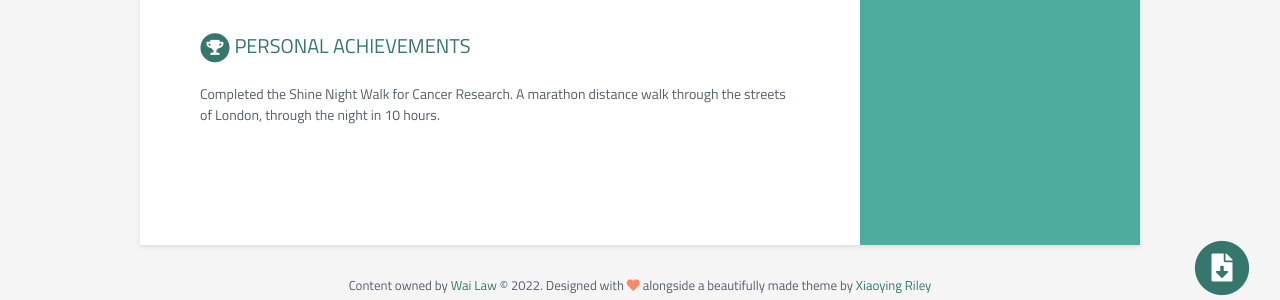
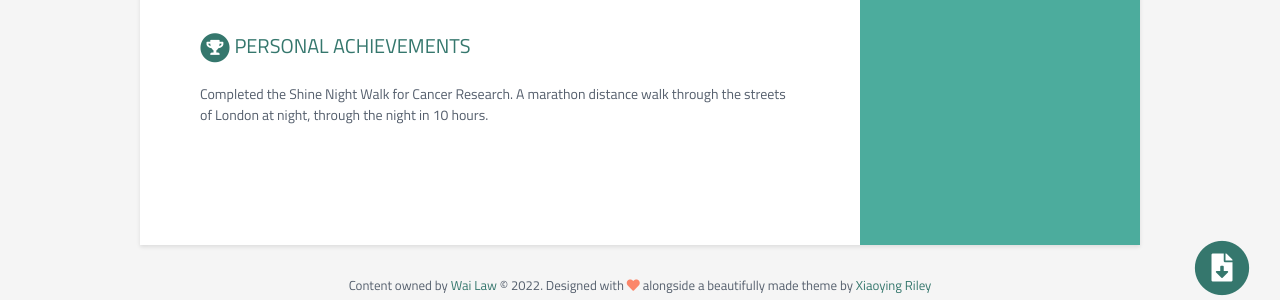
Before and after one commit to W-A-I-L-A-W-8/cv-wailaw, a Jekyll site: the page built from index.html, in a window 1280 px wide and 900 px high, scrolled down 1644 px. Shown: the part 574-874 px from the top of the window. Built offline with Jekyll 4.4.1, drawn with Linux system fonts in a browser that asks for light colours.

Commit message:
Update data.yml

```diff
--- a/_data/data.yml
+++ b/_data/data.yml
@@ -184,7 +184,7 @@ publications:
     title: Personal Achievements
     intro: |
       Completed the Shine Night Walk for Cancer Research. A marathon distance
-      walk through the streets of London, through the night in 10 hours.
+      walk through the streets of London at night, through the night in 10 hours.
 
 skills:
     title: Skills &amp; Proficiency
```
